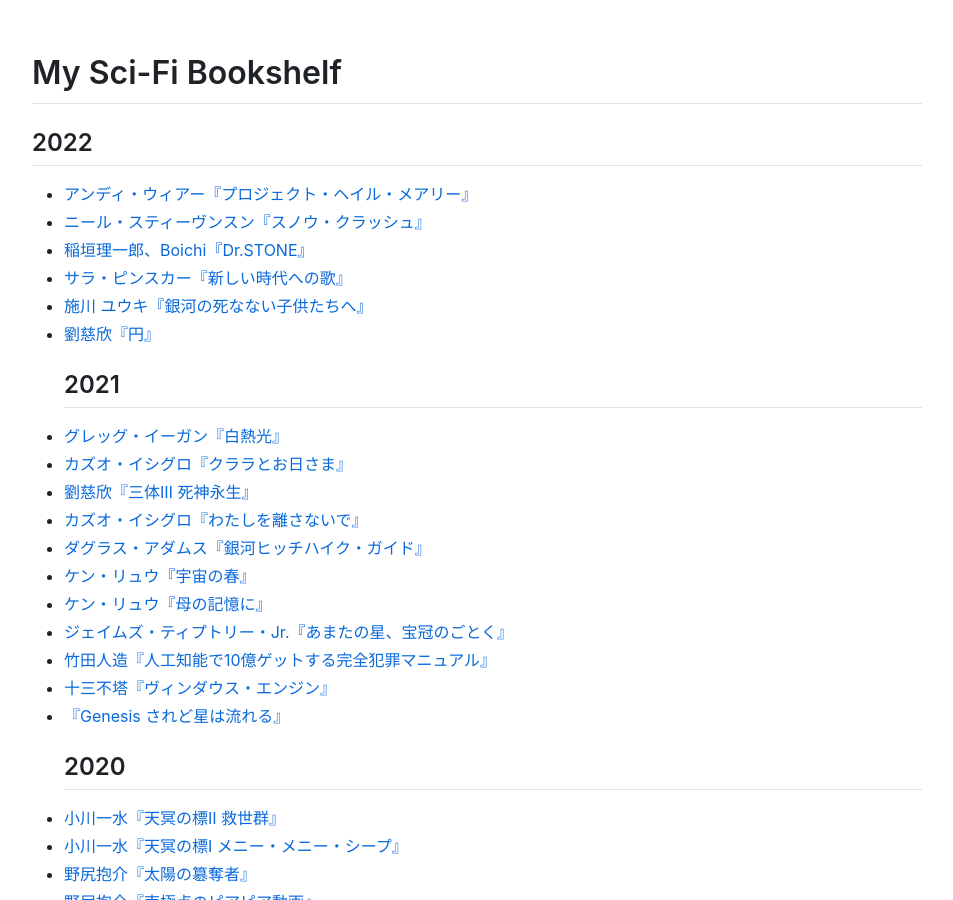
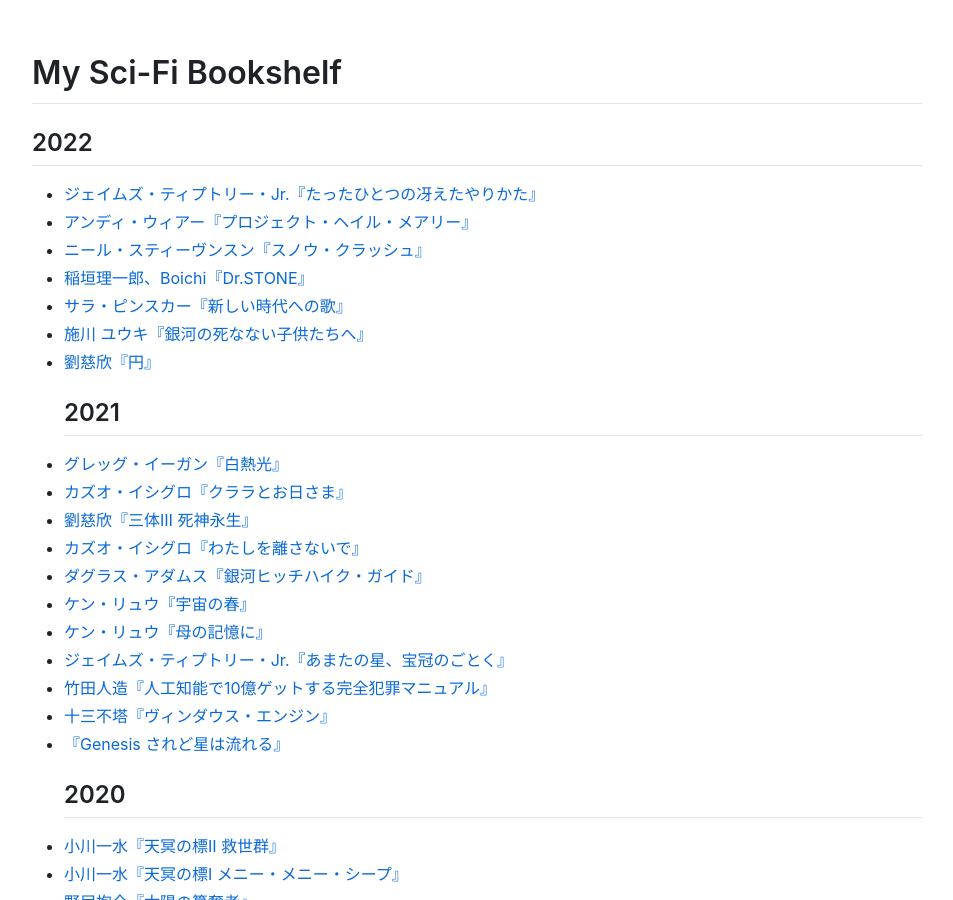
Before and after one commit to sankichi92/sankichi.net, a Jekyll site: the page built from sci-fi.md, in a window 1280 px wide and 900 px high. Shown: the whole window, without its empty margins (163-1116 px from the left). Built offline with Jekyll 4.4.1, drawn with Linux system fonts in a browser that asks for light colours; nearby versions of some CDN libraries; our own code applies the rules of GitHub Pages for plain Markdown files.

Commit message:
ジェイムズ・ティプトリー・Jr.『たったひとつの冴えたやり方』

```diff
--- a/_data/sci-fi-bookshelf.yml
+++ b/_data/sci-fi-bookshelf.yml
@@ -1,3 +1,8 @@
+- title: たったひとつの冴えたやりかた
+  author: ジェイムズ・ティプトリー・Jr.
+  asin: 4152089512
+  date: 2022-04-05
+
 - title: プロジェクト・ヘイル・メアリー
   author: アンディ・ウィアー
   asin: B09NBZLC7J
```
